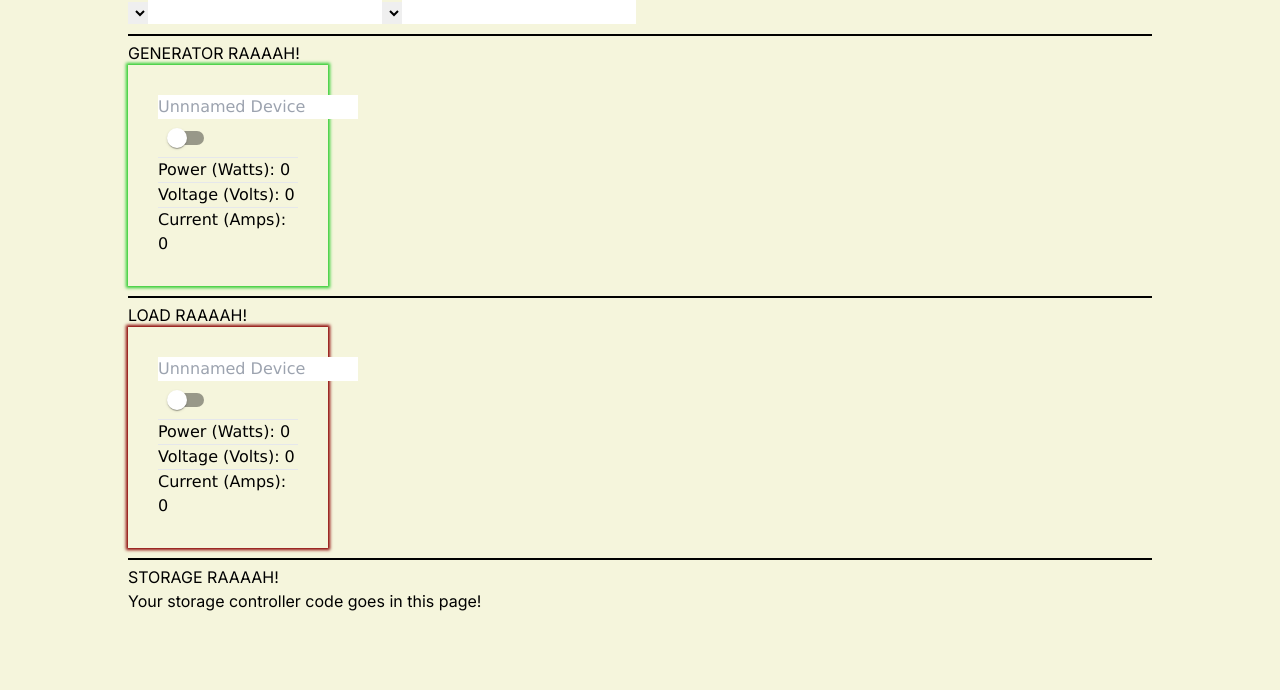
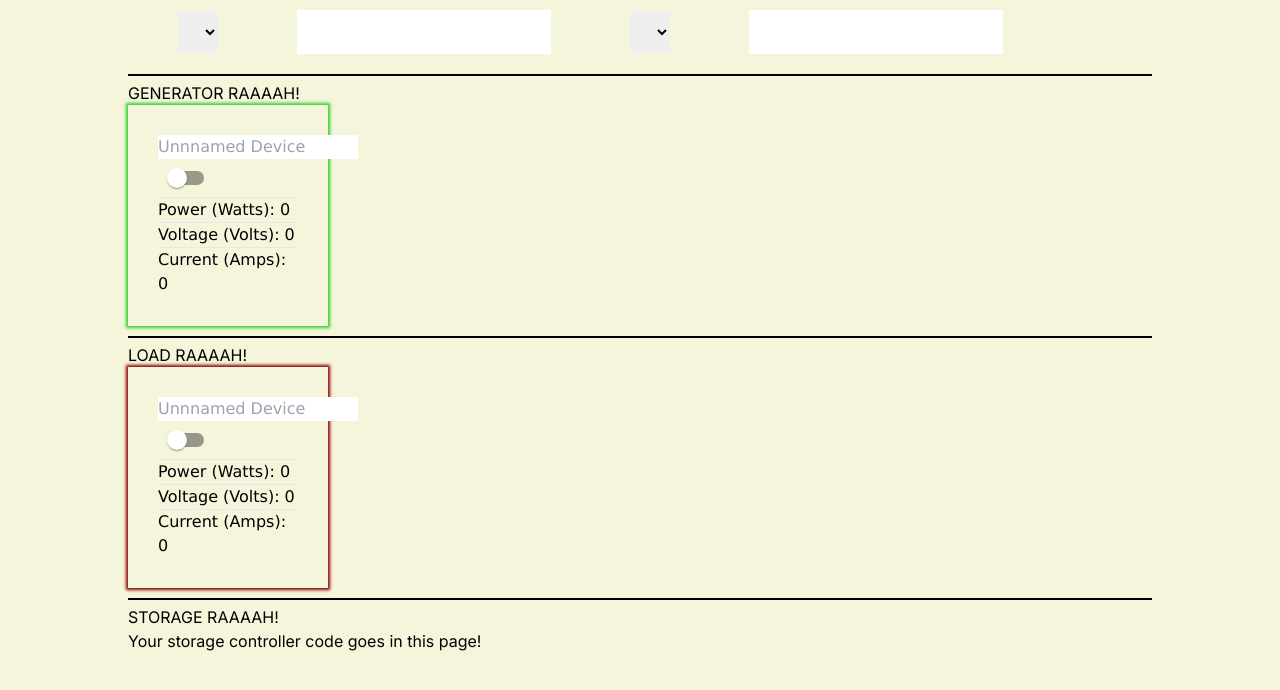
Before and after one commit to slacgismo/family-day-website, a Next.js app in the folder family-day/: page /controller in a window 1280 px wide. Shown: the top 690 px of the page. Built offline with nearby package versions, Linux system fonts and the light colour scheme.

Commit message:
Prepped display containers for work and CSS

```diff
--- a/family-day/package.json
+++ b/family-day/package.json
@@ -22,6 +22,7 @@
     "axios": "^1.4.0",
     "eslint": "8.45.0",
     "eslint-config-next": "13.4.12",
+    "framer-motion": "^10.15.1",
     "next": "13.4.12",
     "next-redux-wrapper": "^8.1.0",
     "postcss": "8.4.27",
--- a/family-day/src/app/(controller)/controller.module.css
+++ b/family-day/src/app/(controller)/controller.module.css
@@ -23,3 +23,34 @@ This is the CSS for the controller page and sub modules rendered within that top
     border-left: 0;
     border-right: 0;
   }
+
+  .creator {
+    padding: 10px;
+    display: flex;
+    margin: auto;
+  }
+
+  .deviceTypes {
+    padding: 10px;
+    margin: auto;
+  }
+
+  .ipaddress {
+    padding: 10px;
+    margin: auto;
+  }
+
+  .deviceList {
+    padding: 10px;
+    margin: auto;
+  }
+
+  .customName {
+    padding: 10px;
+    margin: auto;
+  }
+
+  .add {
+    padding: 10px;
+    margin: auto;
+  }
--- a/family-day/src/app/(display)/display.module.css
+++ b/family-day/src/app/(display)/display.module.css
@@ -5,7 +5,6 @@ This is the CSS for the controller page and sub modules rendered within that top
 .backdrop {
     width: 100%;
     height: 100%;
-    background-color: beige;
 }
 
 .display {
--- a/family-day/src/app/(display)/display/page.tsx
+++ b/family-day/src/app/(display)/display/page.tsx
@@ -8,13 +8,18 @@ The Display page is intended to be a dynamically generated, simple viewing page.
 
 */
 
+import DisplayGenerator from '@/app/modules/display/generator'
+import DisplayLoad from '@/app/modules/display/load'
+import DisplayStorage from '@/app/modules/display/storage'
 
 // *********** END OF IMPORTS ***********
 
 export default function Display() {
     return (
-      <div>
-        Display
+      <div className={styles.backdrop}>
+        <DisplayGenerator />
+        <DisplayLoad />
+        <DisplayStorage />
       </div>
     )
   }
--- a/family-day/src/app/(display)/layout.tsx
+++ b/family-day/src/app/(display)/layout.tsx
@@ -13,7 +13,7 @@ export default function DisplayLayout({
       <style jsx global>
         {`
             body {
-                background: black;
+                background: grey;
                 color: white;
             }
         `}
--- a/family-day/src/app/layout.tsx
+++ b/family-day/src/app/layout.tsx
@@ -2,6 +2,7 @@ import './globals.css'
 import type { Metadata } from 'next'
 import { Inter } from 'next/font/google'
 import { ReduxProvider } from './modules/provider'
+import { MotionWrapper } from './modules/motionwrapper'
 
 const inter = Inter({ subsets: ['latin'] })
 
@@ -17,7 +18,7 @@ export default function RootLayout({
 }) {
   return (
     <html lang="en">
-      <body className={inter.className}><ReduxProvider>{children}</ReduxProvider></body>
+      <body className={inter.className}><ReduxProvider><MotionWrapper>{children}</MotionWrapper></ReduxProvider></body>
     </html>
   )
 }
--- a/family-day/src/app/modules/display/generator.tsx
+++ b/family-day/src/app/modules/display/generator.tsx
@@ -4,3 +4,13 @@ import { useDispatch } from 'react-redux'
 import { useState } from 'react'
 import { AppDispatch, useAppSelector } from '@/store/store'
 import { useSelector } from 'react-redux'
+
+export default function DisplayGenerator (props) {
+    return (
+        <>
+            <section>
+                Not really, I just felt like it.
+            </section>
+        </>
+    )
+}
--- a/family-day/src/app/modules/display/load.tsx
+++ b/family-day/src/app/modules/display/load.tsx
@@ -4,3 +4,13 @@ import { useDispatch } from 'react-redux'
 import { useState } from 'react'
 import { AppDispatch, useAppSelector } from '@/store/store'
 import { useSelector } from 'react-redux'
+
+export default function LoadGenerator (props) {
+    return (
+        <>
+            <section>
+                Not really, I just felt like it.
+            </section>
+        </>
+    )
+}
--- a/family-day/src/app/modules/display/storage.tsx
+++ b/family-day/src/app/modules/display/storage.tsx
@@ -4,3 +4,13 @@ import { useDispatch } from 'react-redux'
 import { useState } from 'react'
 import { AppDispatch, useAppSelector } from '@/store/store'
 import { useSelector } from 'react-redux'
+
+export default function StorageGenerator (props) {
+    return (
+        <>
+            <section>
+                Not really, I just felt like it.
+            </section>
+        </>
+    )
+}
--- /dev/null
+++ b/family-day/src/app/modules/motionwrapper.tsx
@@ -0,0 +1,19 @@
+"use client";
+
+import { motion } from "framer-motion";
+
+export const MotionWrapper = ({
+  children,
+  className,
+}: {
+  children: React.ReactNode;
+  className?: string;
+}) => (
+  <motion.div
+    initial={{ opacity: 0, y: 20 }}
+    animate={{ opacity: 1, y: 0 }}
+    exit={{ opacity: 0, y: 20 }}
+  >
+    {children}
+  </motion.div>
+);
--- a/family-day/src/app/page.tsx
+++ b/family-day/src/app/page.tsx
@@ -1,7 +1,6 @@
 import Image from 'next/image'
 import Link from 'next/link'
 import type { AppProps } from 'next/app'
-
 // Module Imports
 
 import Homepage from './homepage'
```
Also changed, not shown: family-day/src/app/modules/controller/generator.tsx (+0 -47 lines), 1 other file (tests, documents, lock files or other folders).
